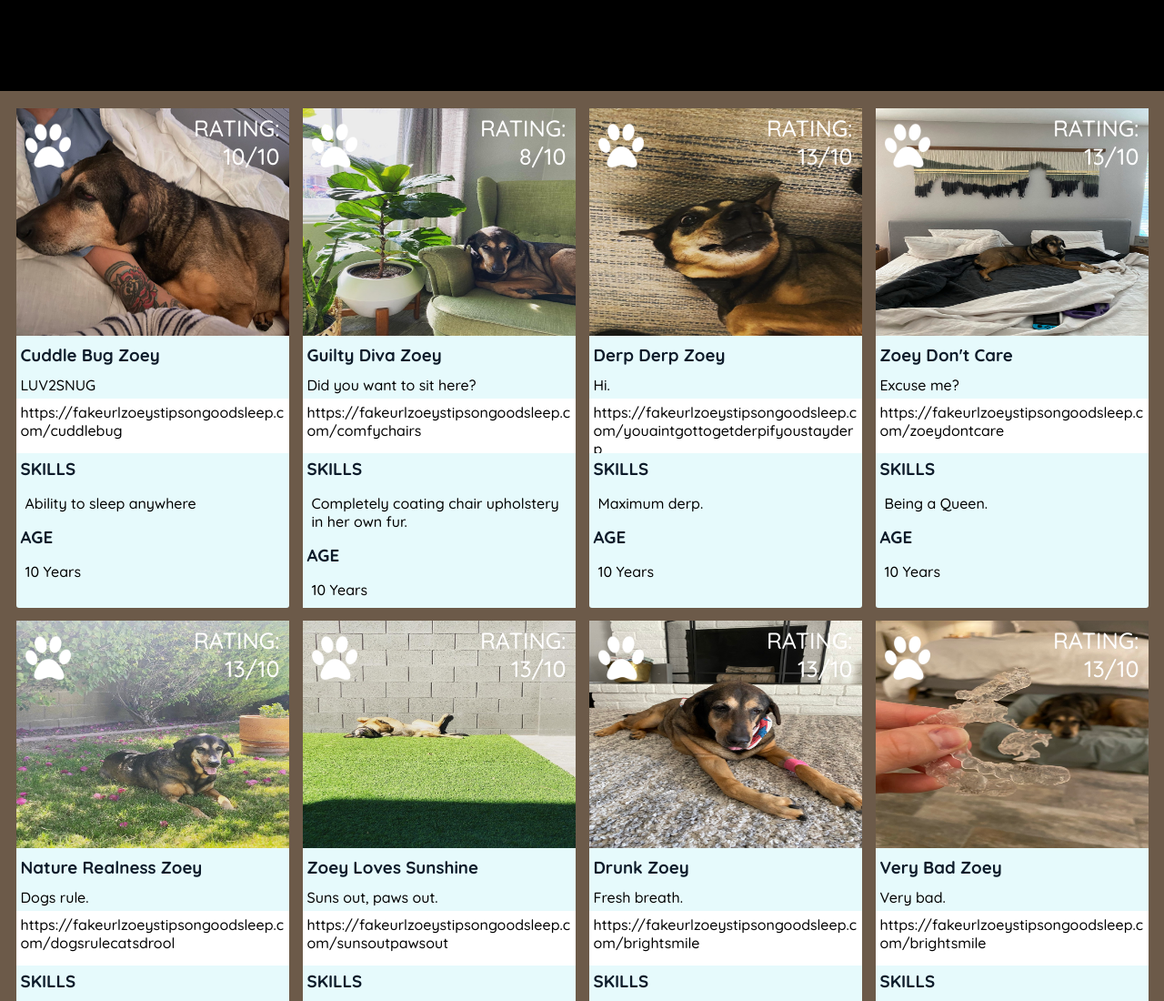
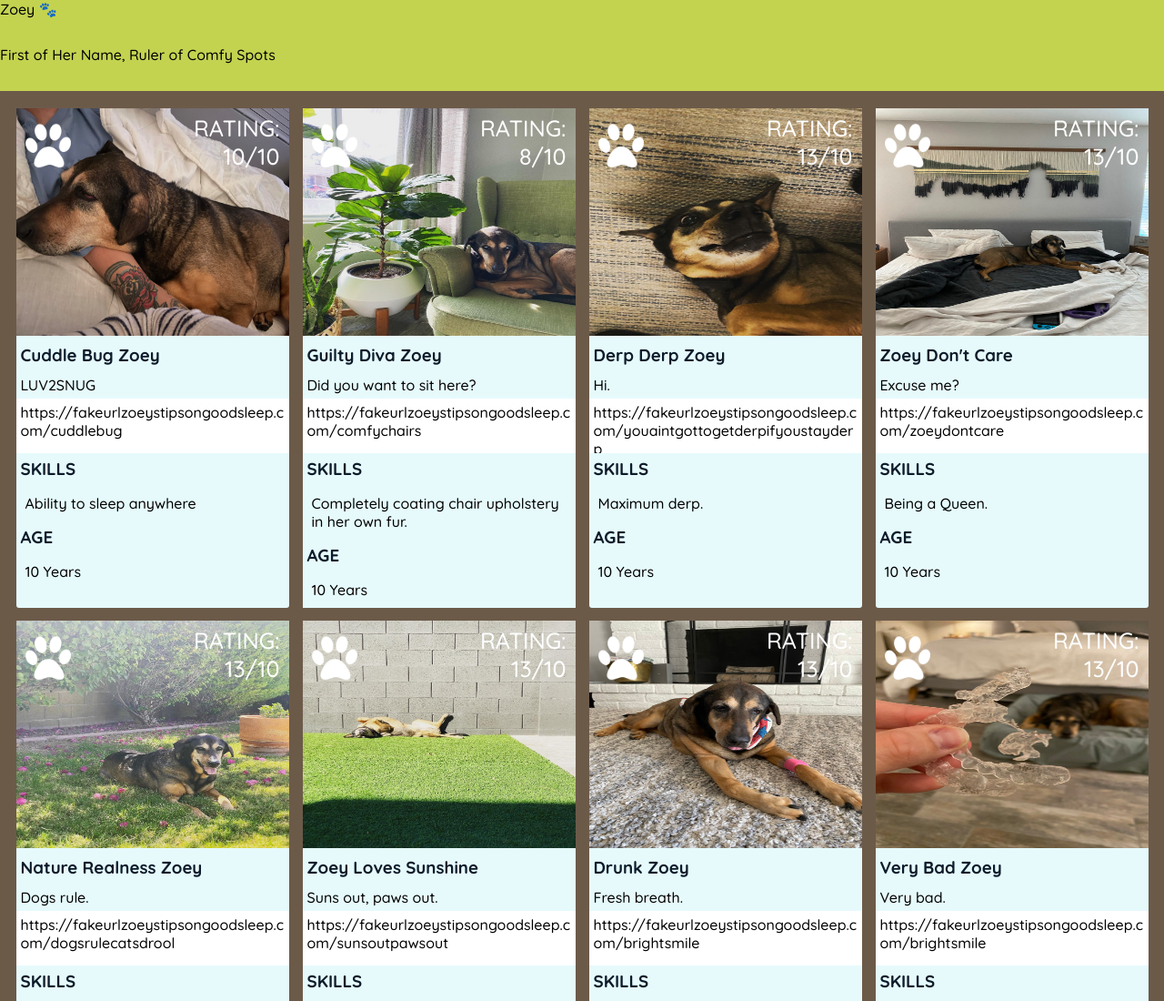
Before and after one commit to annnuuuh/turing-mod-2-static-comp, a website: page index.html in a window 1280 px wide. Shown: the top 1100 px of the page at 91% size. Drawn offline with Linux system fonts and the light colour scheme.

Commit message:
Add readme

```diff
--- a/index.html
+++ b/index.html
@@ -12,9 +12,9 @@
   <title>Zoey</title>
 </head>
 <body>
-  <header></header>
+  <header>Zoey 🐾</header>
   <main>
-    <nav></nav>
+    <nav>First of Her Name, Ruler of Comfy Spots</nav>
     <h2></h2>
     <section class="grid-container">
       <article class="grid-item cuddle-bug">
--- a/styles.css
+++ b/styles.css
@@ -20,13 +20,13 @@ body {
 header {
   height: 50px;
   width: 100%;
-  background: black;
+  background: #C3D350;
 }
 
 nav {
   height: 50px;
   width: 100%;
-  background: black;
+  background: #C3D350;
 }
 
 .zoey-img {
```
Also changed, not shown: README.md, 1 other file.
